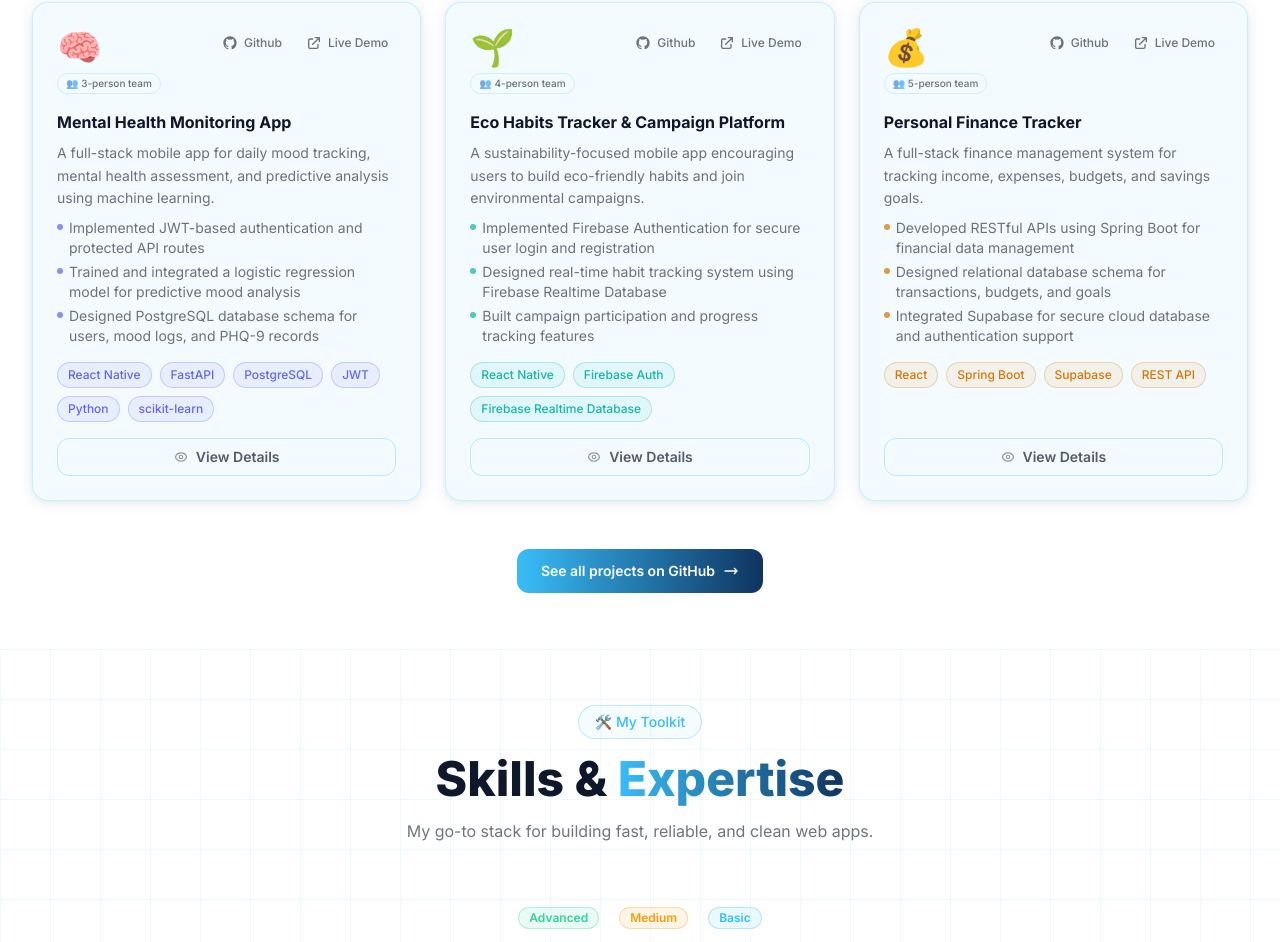
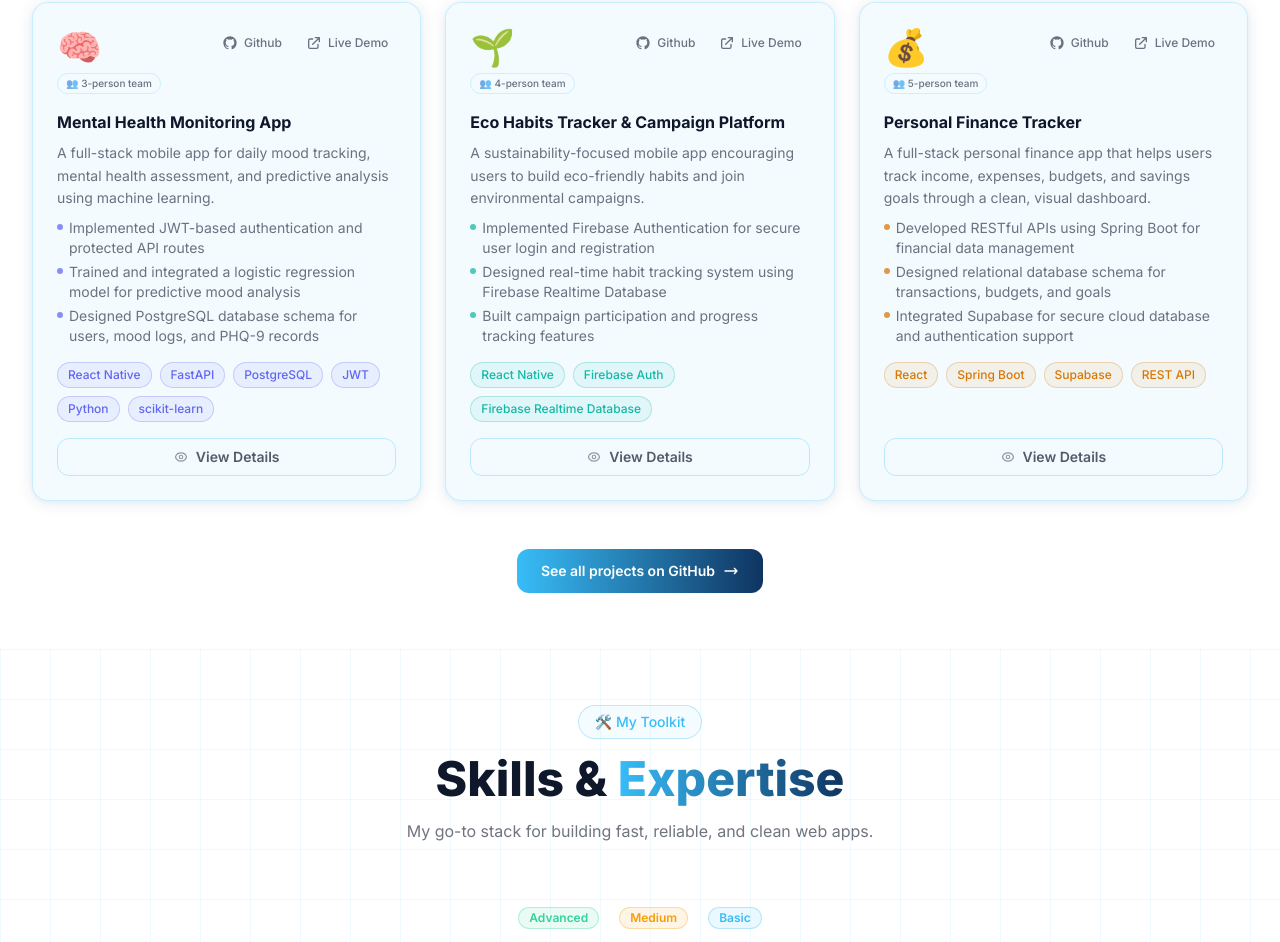
Before and after one commit to eaindraysupan1005/my-portfolio, a React (Vite) app: page / in a window 1280 px wide. Shown: the part 2117-3059 px from the top of the page. Built offline with nearby package versions, Linux system fonts and the light colour scheme.

Commit message:
Change Description

```diff
--- a/src/components/Projects.jsx
+++ b/src/components/Projects.jsx
@@ -80,7 +80,7 @@ const projects = [
     },
     {
         title: 'Personal Finance Tracker',
-        description: 'A full-stack finance management system for tracking income, expenses, budgets, and savings goals.',
+        description: 'A full-stack personal finance app that helps users track income, expenses, budgets, and savings goals through a clean, visual dashboard.',
         team: '5-person team',
         bullets: [
             'Developed RESTful APIs using Spring Boot for financial data management',
```
